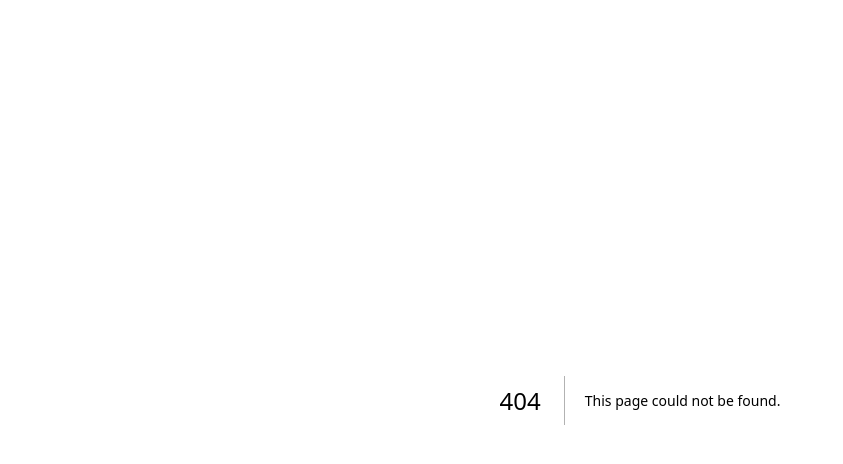
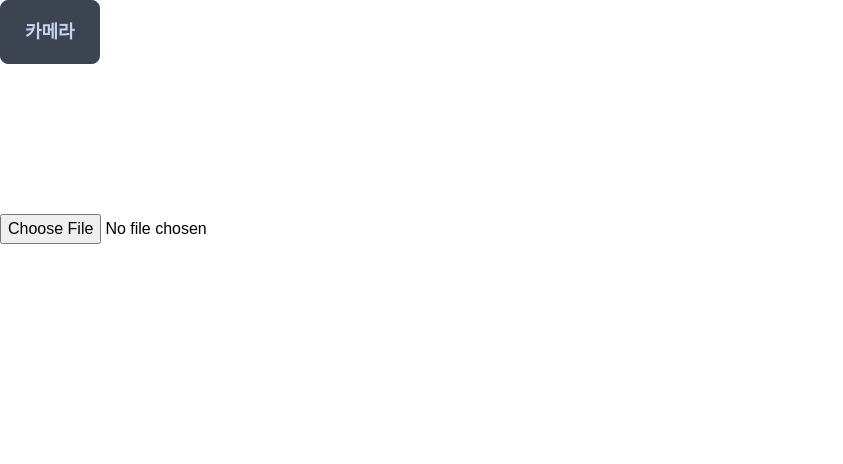
Before and after one commit to Real-Bang/realbang-prototype, a Next.js app: page /capture in a window 1280 px wide. Before the commit this address had no page. Shown: the top 464 px of the page, without its empty margins (0-843 px from the left). Built offline with nearby package versions, Linux system fonts and the light colour scheme; a web font is replaced by a local one.

Commit message:
feat: add test page for video

```diff
--- /dev/null
+++ b/app/capture/capture-video.ts
@@ -0,0 +1,16 @@
+function isCameraAvailable() {
+  return (
+    navigator.mediaDevices &&
+    navigator.mediaDevices.getUserMedia({ audio: false, video: true })
+  );
+}
+
+export async function getCameraList(): Promise<
+  [MediaStream, MediaStreamTrack[]]
+> {
+  const stream = await navigator.mediaDevices.getUserMedia({
+    audio: false,
+    video: true,
+  });
+  return [stream, stream.getVideoTracks()];
+}
--- /dev/null
+++ b/app/capture/page.tsx
@@ -0,0 +1,38 @@
+"use client"
+
+import { useEffect, useRef, useState } from "react";
+import { getCameraList } from "./capture-video";
+
+export default function CapturePage() {
+
+    const [stream, setStream] = useState<MediaStream>();
+    const [cameraList, setCameraList] = useState<MediaStreamTrack[]>([]);
+    const videoRef = useRef<HTMLVideoElement>(null)
+
+    const onClickButton = async () => {
+        const [videoStream, videoCameraList] = await getCameraList()
+        setStream(videoStream);
+        setCameraList(videoCameraList);
+        console.log(videoRef.current);
+        if (videoRef.current) {
+            videoRef.current.srcObject = videoStream;
+            videoRef.current.play();
+        }
+    }
+
+    useEffect(() => {
+        console.log(videoRef.current);
+        if (videoRef.current) {
+            videoRef.current.srcObject = stream!;
+        }
+    }, [videoRef, stream])
+
+    return (
+        <div><button className="btn btn-lg" onClick={onClickButton}>카메라</button>
+            <div>
+                {cameraList.map(camera => (<p key={camera.label}>{camera.label}</p>))}
+            </div>
+            <video ref={videoRef} />
+            <input accept="image/*" id="icon-button-file" type="file" capture="environment" />
+        </div>)
+}
```
